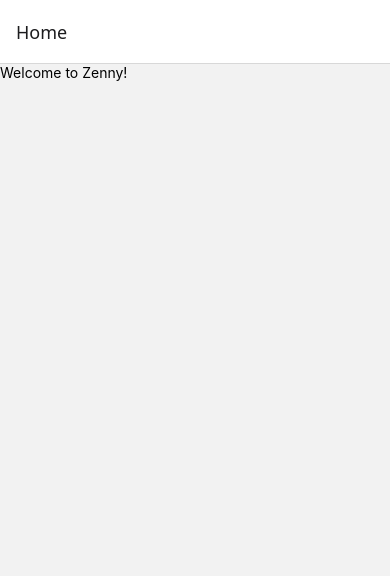
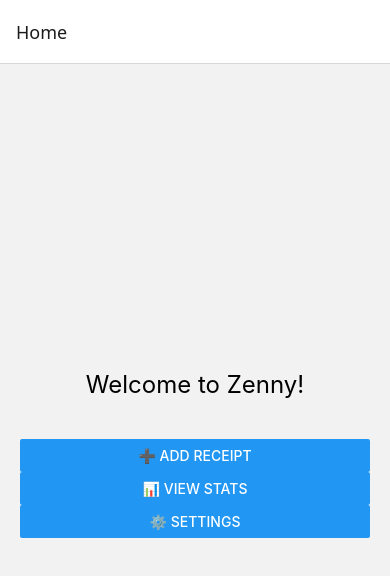
Before and after one commit to cfarwell02/Zenny-app, a React Native app: screen /Home in a window 390 px wide. Shown: the top 576 px of the page. Built offline with nearby package versions, Linux system fonts and the light colour scheme.

Commit message:
Added "Add Receipt", "View Stats", and "Settings" Buttons to navigate to the different respective screens

```diff
--- a/screens/HomeScreen.js
+++ b/screens/HomeScreen.js
@@ -1,12 +1,39 @@
 import React from "react";
-import { View, Text } from "react-native";
+import { View, Text, Button, StyleSheet } from "react-native";
 
-const HomeScreen = () => {
+const HomeScreen = ({ navigation }) => {
   return (
-    <View>
-      <Text>Welcome to Zenny!</Text>
+    <View style={styles.container}>
+      <Text style={styles.title}>Welcome to Zenny!</Text>
+      <Button
+        title="➕ Add Receipt"
+        onPress={() => navigation.navigate("Add Receipt")}
+      />
+
+      <Button
+        title="📊 View Stats"
+        onPress={() => navigation.navigate("Statistics")}
+      />
+
+      <Button
+        title="⚙️ Settings"
+        onPress={() => navigation.navigate("Settings")}
+      />
     </View>
   );
 };
 
+const styles = StyleSheet.create({
+  container: {
+    flex: 1,
+    justifyContent: "center",
+    padding: 20,
+  },
+  title: {
+    fontSize: 24,
+    marginBottom: 40,
+    textAlign: "center",
+  },
+});
+
 export default HomeScreen;
```
